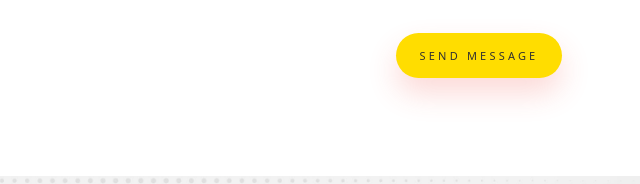
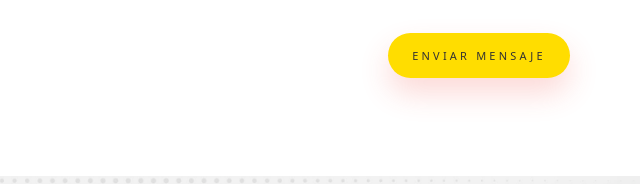
Before and after one commit to LeonardOlivares/proyecto-dw-coderhouse, a website: page contacto.html in a window 1280 px wide. Shown: the part 630-814 px from the top of the page, 161-801 px from the left. Drawn offline with nearby package versions, Linux system fonts and the light colour scheme.

Commit message:
últimas modificaciones para entregar proyecto

```diff
--- a/contacto.html
+++ b/contacto.html
@@ -104,7 +104,7 @@
                           </div>
                           <div class="row">
                             <div class="col-md-12 form-group">
-                              <input type="submit" value="Send Message" class="btnp btn-primary rounded-0 py-2 px-4">
+                              <input type="submit" value="Enviar Mensaje" class="btnp btn-primary rounded-0 py-2 px-4">
                               <span class="submitting"></span>
                             </div>
                           </div>
```
